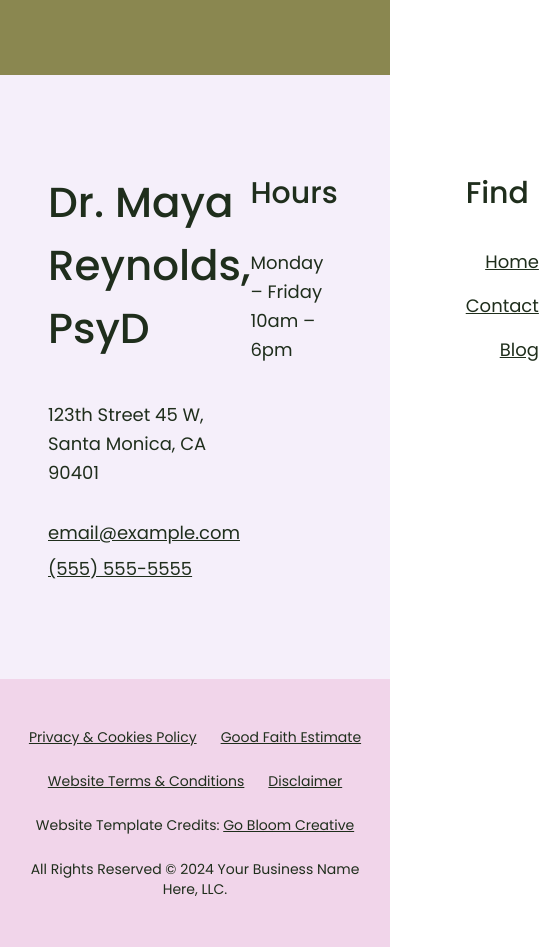
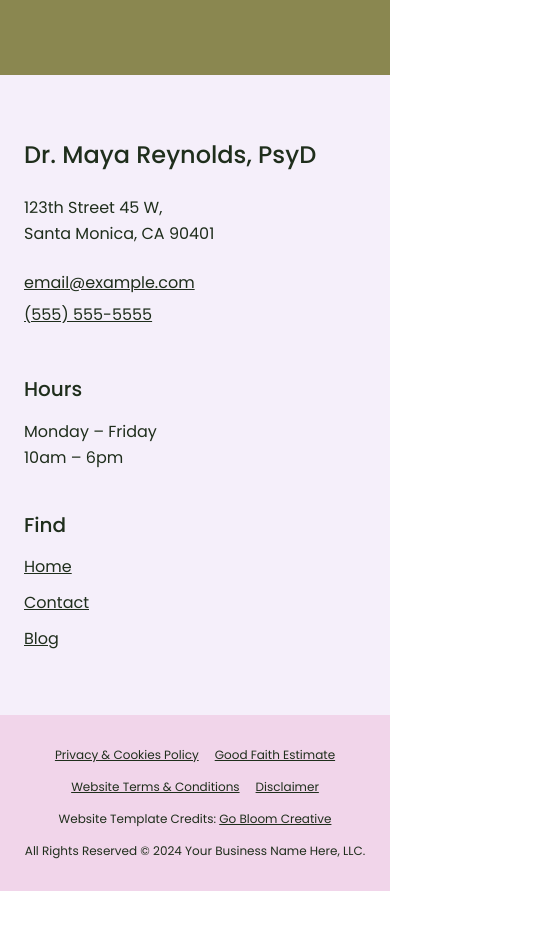
Before and after one commit to Rehankhan256/Redesign-therapy-profile, a Next.js app: page / in a window 390 px wide. Shown: the part 10860-11807 px from the top of the page, 539 px wide, since content can reach past the window. After the commit the page ends 11751 px from the top, so only its background shows below. Built offline with nearby package versions, Linux system fonts and the light colour scheme.

Commit message:
Refactor Footer component for responsive design

```diff
--- a/app/Footer/Footer.tsx
+++ b/app/Footer/Footer.tsx
@@ -3,37 +3,37 @@ export default function Footer() {
     <footer className="bg-[#f5effa] text-[#1F2E1C]">
 
       {/* TOP SECTION */}
-      <div className="w-full px-12 py-24 flex justify-between">
+      <div className="w-full px-6 md:px-12 py-16 md:py-24 flex flex-col md:flex-row justify-between gap-12">
 
         {/* LEFT SIDE */}
         <div>
-          <h3 className="text-[42px] font-medium mb-10">
+          <h3 className="text-2xl md:text-4xl font-medium mb-6 md:mb-10">
             Dr. Maya Reynolds, PsyD
           </h3>
 
-          <p className="text-lg leading-relaxed mb-8">
+          <p className="text-base md:text-lg leading-relaxed mb-6 md:mb-8">
             123th Street 45 W,<br /> Santa Monica, CA 90401
           </p>
 
-          <p className="text-lg underline mb-2">
+          <p className="text-base md:text-lg underline mb-2">
             email@example.com
           </p>
 
-          <p className="text-lg underline">
+          <p className="text-base md:text-lg underline">
             (555) 555-5555
           </p>
         </div>
 
-        {/* RIGHT SIDE (Hours + Find together) */}
-        <div className="flex gap-32">
+        {/* RIGHT SIDE */}
+        <div className="flex flex-col sm:flex-row gap-10 md:gap-20">
 
           {/* Hours */}
           <div>
-            <h4 className="text-[30px] font-medium mb-8">
+            <h4 className="text-xl md:text-2xl font-medium mb-4 md:mb-8">
               Hours
             </h4>
 
-            <p className="text-lg leading-relaxed">
+            <p className="text-base md:text-lg leading-relaxed">
               Monday – Friday <br />
               10am – 6pm
             </p>
@@ -41,11 +41,11 @@ export default function Footer() {
 
           {/* Find */}
           <div>
-            <h4 className="text-[30px] font-medium mb-8">
+            <h4 className="text-xl md:text-2xl font-medium mb-4 md:mb-8">
               Find
             </h4>
 
-            <ul className="space-y-4 text-lg underline text-right">
+            <ul className="space-y-3 md:space-y-4 text-base md:text-lg underline sm:text-right">
               <li>Home</li>
               <li>Contact</li>
               <li>Blog</li>
@@ -57,21 +57,21 @@ export default function Footer() {
       </div>
 
       {/* BOTTOM STRIP */}
-      <div className="bg-[#f1d5ea] py-12 px-6 text-center">
+      <div className="bg-[#f1d5ea] py-8 md:py-12 px-6 text-center">
 
-        <div className="flex flex-wrap justify-center gap-6 text-sm underline mb-6">
+        <div className="flex flex-wrap justify-center gap-4 md:gap-6 text-xs md:text-sm underline mb-4 md:mb-6">
           <span>Privacy & Cookies Policy</span>
           <span>Good Faith Estimate</span>
           <span>Website Terms & Conditions</span>
           <span>Disclaimer</span>
         </div>
 
-        <p className="text-sm mb-6">
+        <p className="text-xs md:text-sm mb-4 md:mb-6">
           Website Template Credits:{" "}
           <span className="underline">Go Bloom Creative</span>
         </p>
 
-        <p className="text-sm">
+        <p className="text-xs md:text-sm">
           All Rights Reserved © 2024 Your Business Name Here, LLC.
         </p>
 
```
